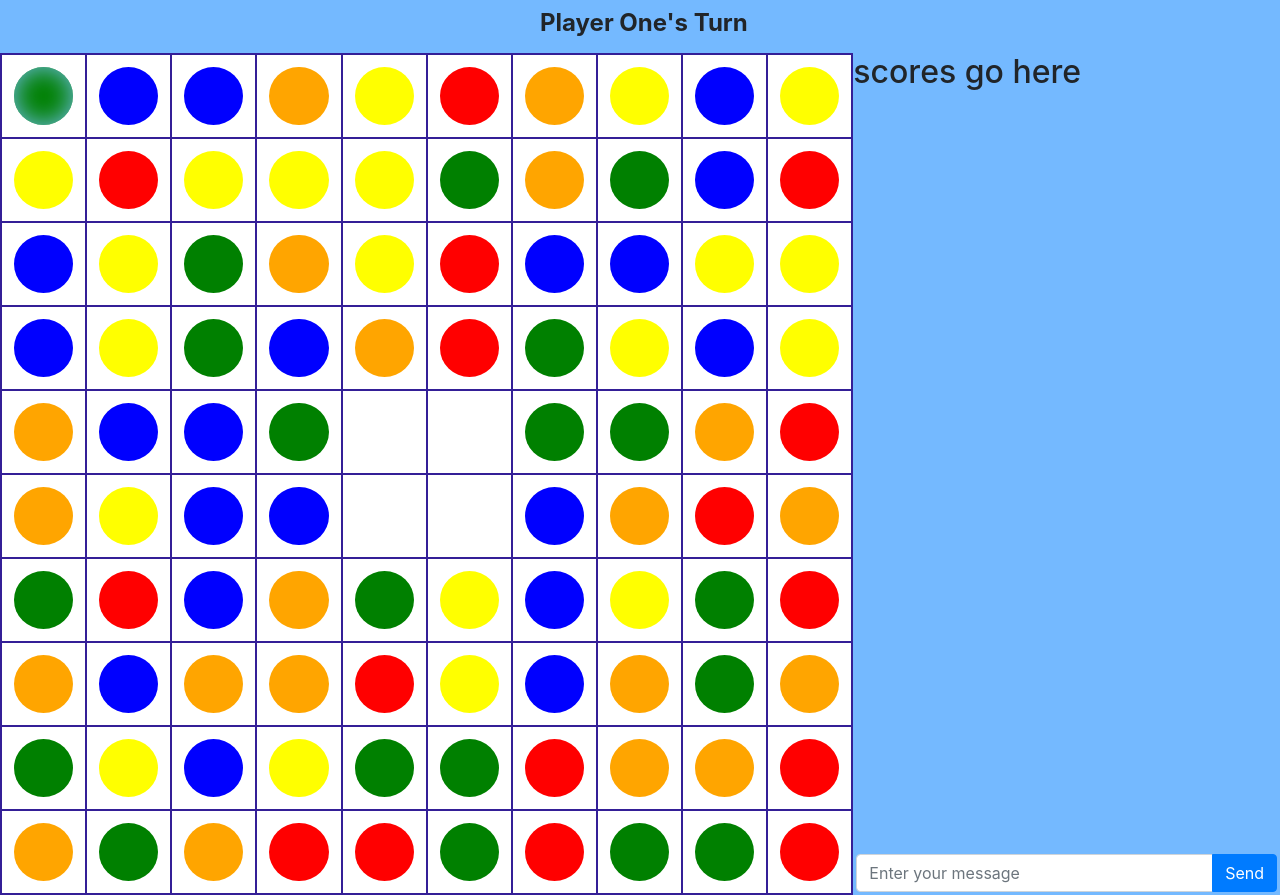
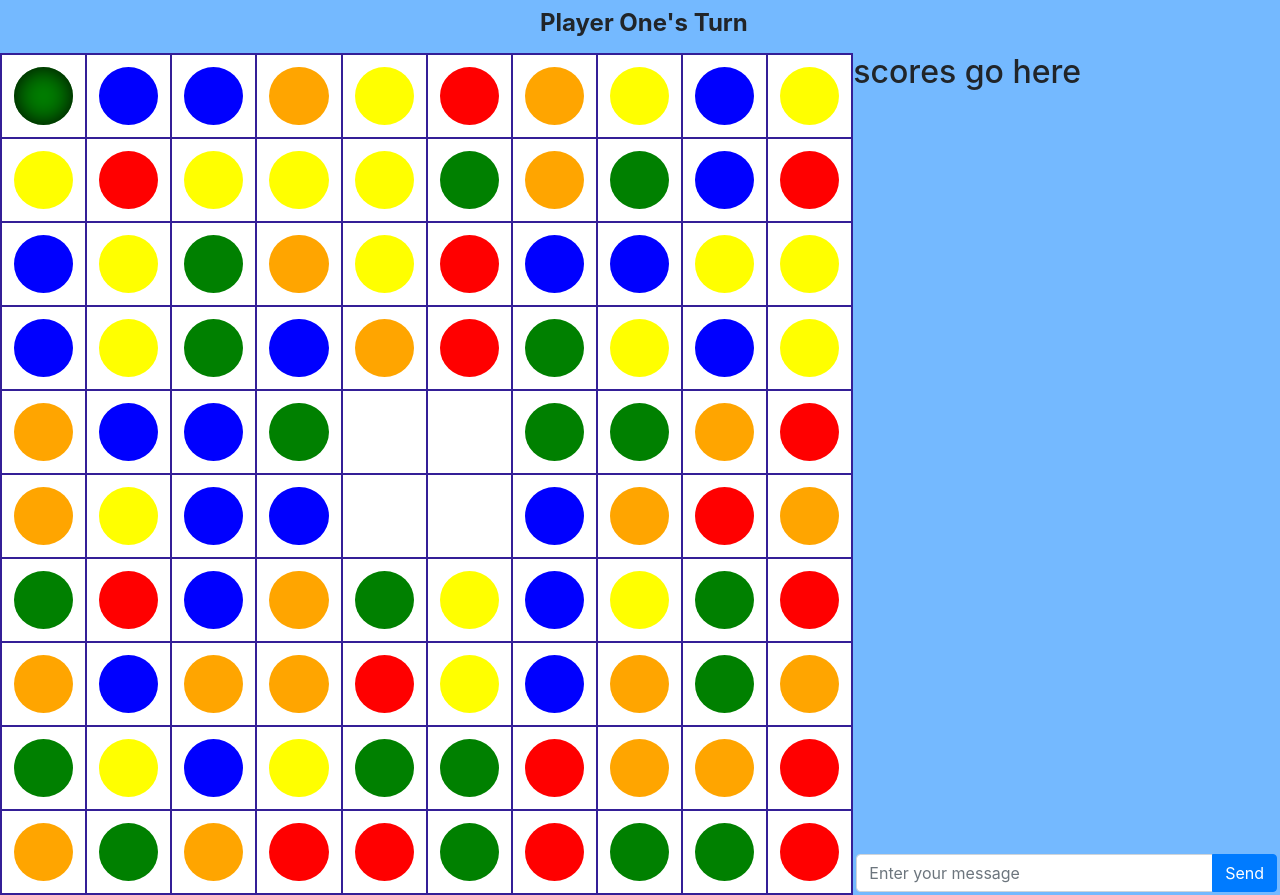
Before and after one commit to matthewtelayman/rainbow-game, a plain HTML site: page index.html in a window 1280 px wide. Both pictures are taken after a click on the element 43 px from the left and 96 px from the top of the page. Drawn offline with Linux system fonts and the light colour scheme.

Commit message:
Token shadow now visible on all colors.

```diff
--- a/css/styles.css
+++ b/css/styles.css
@@ -14,10 +14,11 @@ body {
     font-size: 24px;
 }
 
+
 .select-token {
-    -webkit-box-shadow: inset 0px 0px 26px -1px rgba(115, 190, 240, 1);
-    -moz-box-shadow: inset 0px 0px 26px -1px rgba(115, 190, 240, 1);
-    box-shadow: inset 0px 0px 26px -1px rgba(115, 190, 240, 1);
+    -webkit-box-shadow: inset 0px 0px 26px -1px rgb(0, 0, 0);
+    -moz-box-shadow: inset 0px 0px 26px -1px rgb(0, 0, 0);
+    box-shadow: inset 0px 0px 26px -1px rgb(0, 0, 0);
 }
 
 .red {
```
